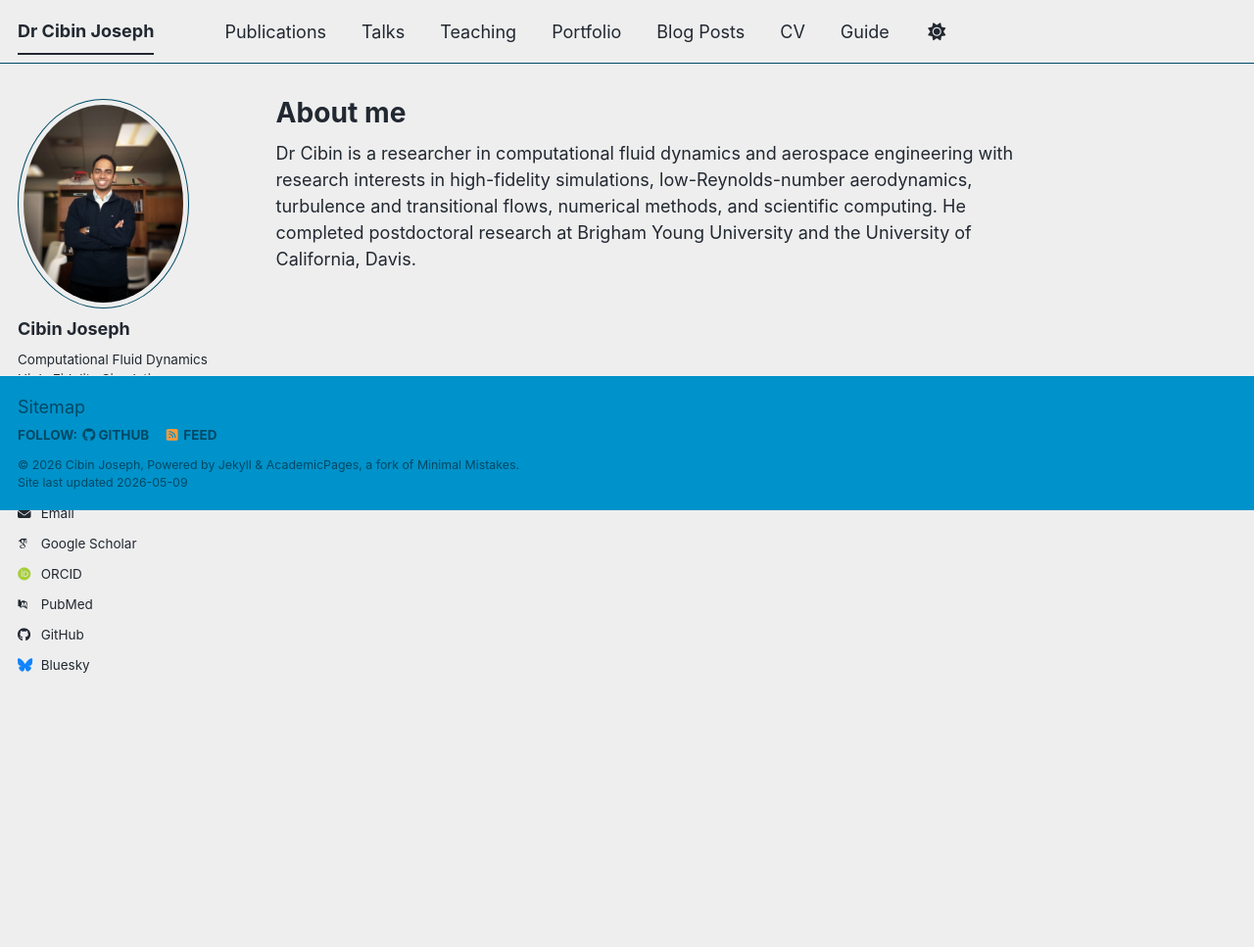
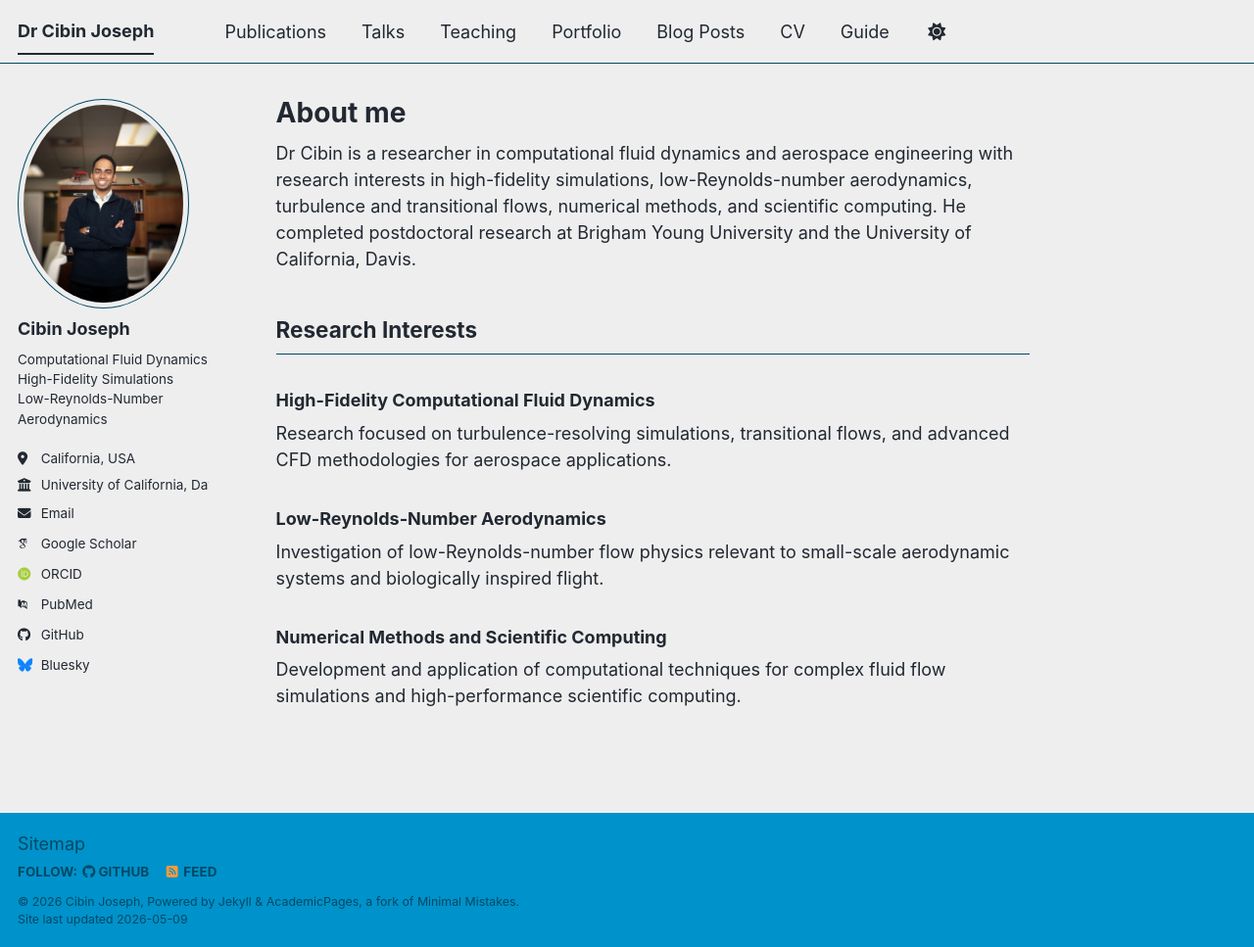
Before and after one commit to ddcruz13/faculty-website-demo, a Jekyll site: the page built from _pages/about.md, in a window 1280 px wide and 967 px high. Shown: the whole window at 98% size. Built offline with Jekyll 4.4.1, drawn with Linux system fonts in a browser that asks for light colours; some web fonts are replaced; a script bundle is joined from its source files by our own code; library files that are not in the unit come from our copies.

Commit message:
Expand about page with research interests
Added detailed sections on research interests including High-Fidelity Computational Fluid Dynamics, Low-Reynolds-Number Aerodynamics, and Numerical Methods and Scientific Computing.

```diff
--- a/_pages/about.md
+++ b/_pages/about.md
@@ -8,3 +8,14 @@
 ---
 
 Dr Cibin is a researcher in computational fluid dynamics and aerospace engineering with research interests in high-fidelity simulations, low-Reynolds-number aerodynamics, turbulence and transitional flows, numerical methods, and scientific computing. He completed postdoctoral research at Brigham Young University and the University of California, Davis.
+
+## Research Interests
+
+### High-Fidelity Computational Fluid Dynamics
+Research focused on turbulence-resolving simulations, transitional flows, and advanced CFD methodologies for aerospace applications.
+
+### Low-Reynolds-Number Aerodynamics
+Investigation of low-Reynolds-number flow physics relevant to small-scale aerodynamic systems and biologically inspired flight.
+
+### Numerical Methods and Scientific Computing
+Development and application of computational techniques for complex fluid flow simulations and high-performance scientific computing.
```
